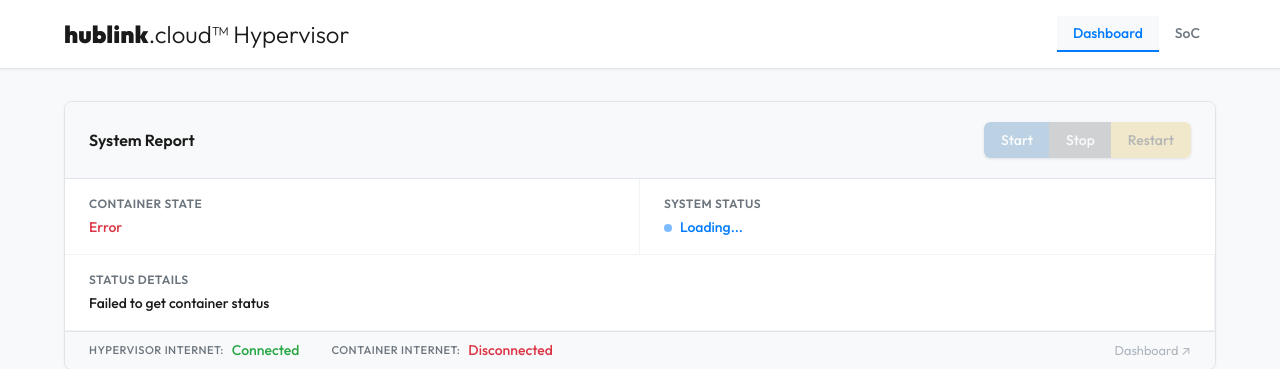
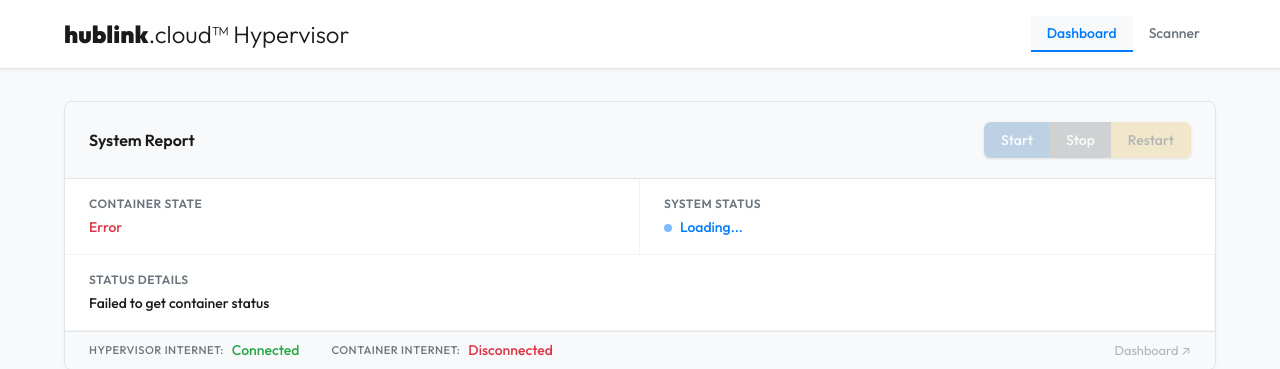
Before and after one commit to Neurotech-Hub/Hublink-Hypervisor, a Flask app: page / in a window 1280 px wide. Shown: the top 369 px of the page. Run offline with Flask 3, Linux system fonts and the light colour scheme; data that the repository does not hold is empty.

Commit message:
SoC -> Scanner

```diff
--- a/static/css/style.css
+++ b/static/css/style.css
@@ -952,21 +952,21 @@
 
 
 
-/* SoC Content */
-.soc-content {
+/* Scanner Content */
+.scanner-content {
     max-width: 1200px;
     margin: 0 auto;
     padding: 0 1.5rem;
 }
 
-.soc-placeholder {
+.scanner-placeholder {
     display: flex;
     align-items: center;
     justify-content: center;
     min-height: 400px;
 }
 
-.soc-placeholder-content {
+.scanner-placeholder-content {
     display: flex;
     flex-direction: column;
     align-items: center;
@@ -975,18 +975,18 @@
     color: #6c757d;
 }
 
-.soc-placeholder-icon {
+.scanner-placeholder-icon {
     font-size: 3rem;
 }
 
-.soc-placeholder-content h2 {
+.scanner-placeholder-content h2 {
     font-size: 1.5rem;
     font-weight: 600;
     color: #1a1a1a;
     margin: 0;
 }
 
-.soc-placeholder-content p {
+.scanner-placeholder-content p {
     font-size: 1rem;
     margin: 0;
     line-height: 1.5;
--- a/templates/index.html
+++ b/templates/index.html
@@ -233,14 +233,14 @@
                 </div>
             </div>
 
-            <!-- SoC Tab -->
-            <div class="tab-content" id="soc-tab">
-                <div class="soc-content">
-                    <div class="soc-placeholder">
-                        <div class="soc-placeholder-content">
-                            <span class="soc-placeholder-icon">🔧</span>
-                            <h2>System on Chip (SoC) Management</h2>
-                            <p>This section will contain SoC-specific monitoring and control features.</p>
+            <!-- Scanner Tab -->
+            <div class="tab-content" id="scanner-tab">
+                <div class="scanner-content">
+                    <div class="scanner-placeholder">
+                        <div class="scanner-placeholder-content">
+                            <span class="scanner-placeholder-icon">📡</span>
+                            <h2>Bluetooth Scanner</h2>
+                            <p>This section will contain Bluetooth device scanning and management features.</p>
                             <p>Coming soon...</p>
                         </div>
                     </div>
--- a/templates/partials/header.html
+++ b/templates/partials/header.html
@@ -7,7 +7,7 @@
         </div>
         <nav class="header-nav">
             <button class="nav-tab active" data-tab="dashboard">Dashboard</button>
-            <button class="nav-tab" data-tab="soc">SoC</button>
+            <button class="nav-tab" data-tab="scanner">Scanner</button>
         </nav>
     </div>
 </header>
```
